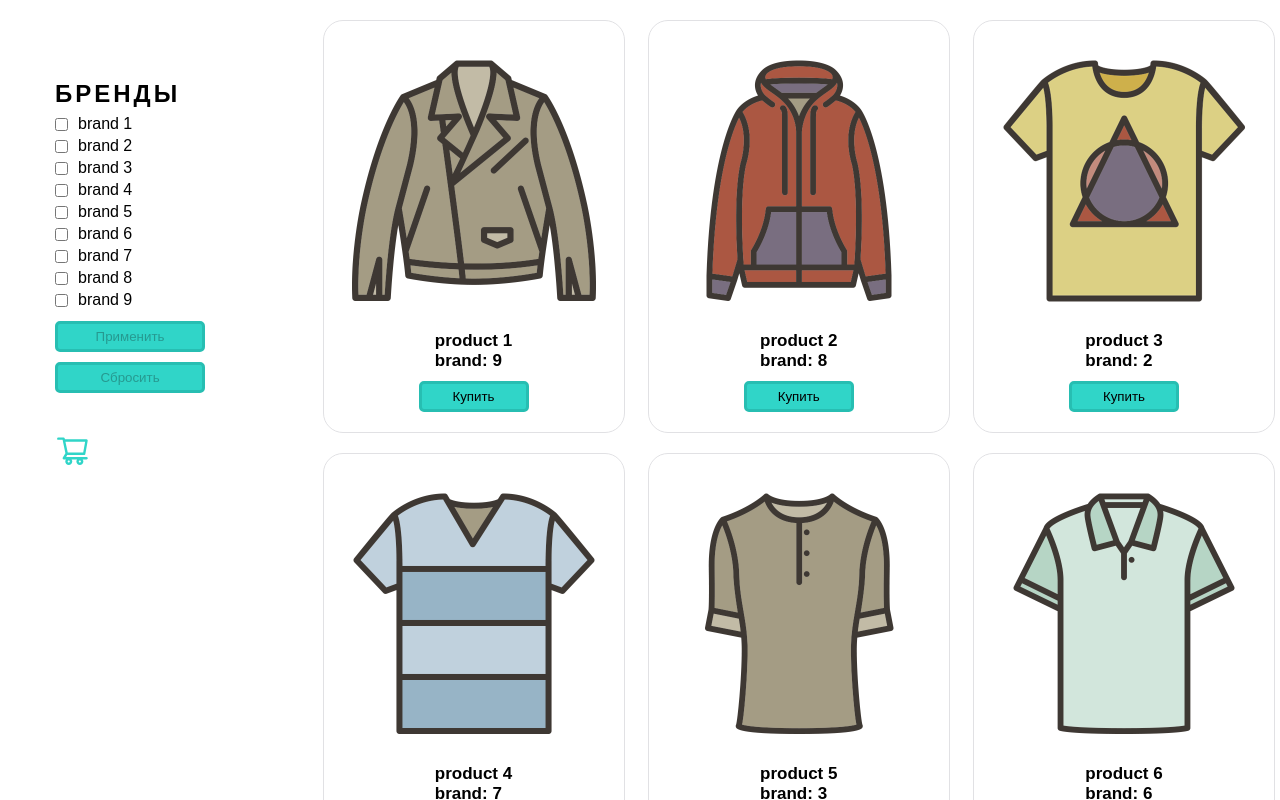
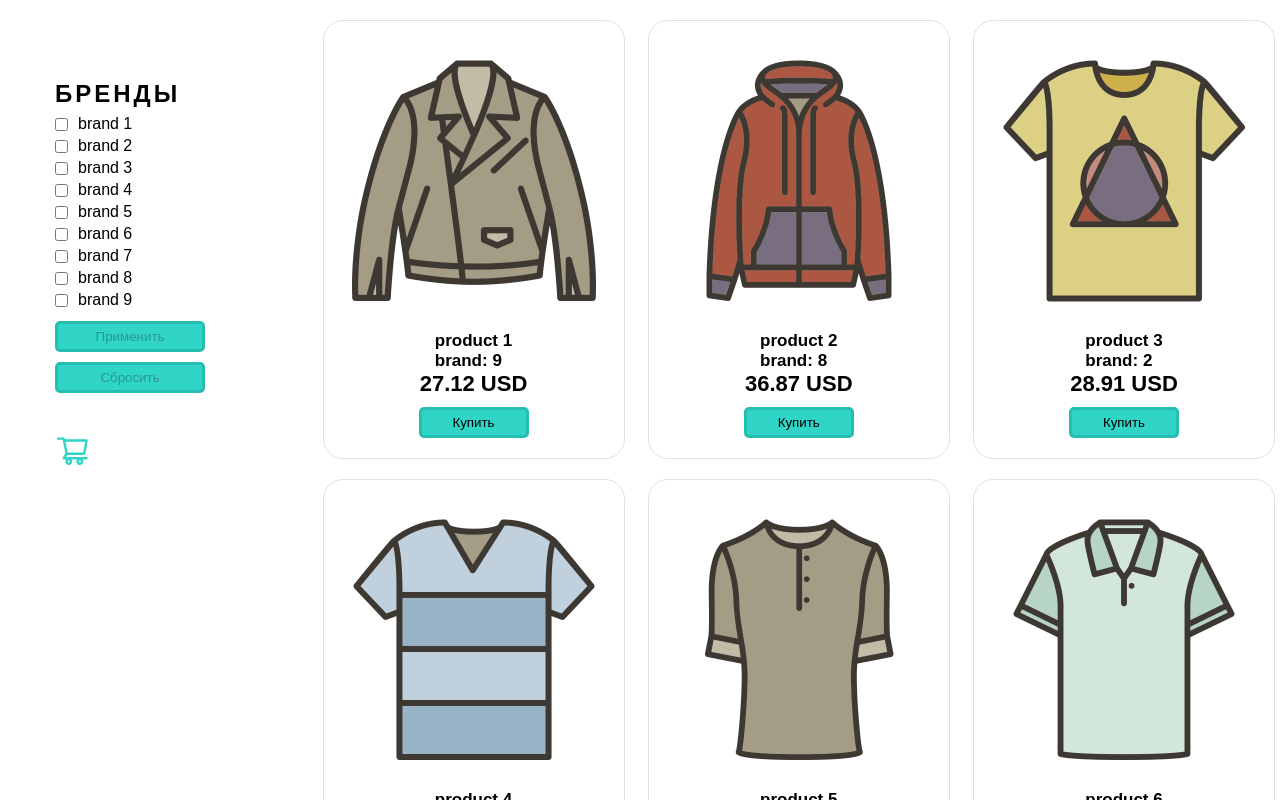
Before and after one commit to ludaalt/user_shop, a React (Create React App) app: page /products in a window 1280 px wide. Shown: the top 800 px of the page. Built offline with nearby package versions, Linux system fonts and the light colour scheme.

Commit message:
feat: implement shopping

```diff
--- a/src/components/Product.tsx
+++ b/src/components/Product.tsx
@@ -1,8 +1,10 @@
-import { FC, useState } from "react";
+import { FC, useState, useContext, useEffect } from "react";
 import styled from "styled-components";
 
 import Button from "./Button";
-import { IProductItem } from "../types/types";
+import { IProductItem, ProductsContextType } from "../types/types";
+
+import { ProductsContext } from "../context/context";
 
 type Props = {
   item: IProductItem;
@@ -46,12 +48,24 @@ const ChangeCountButton = styled.button<{ countInCart: number }>`
 const Product: FC<Props> = ({ item }) => {
   const [countInCart, setCountInCart] = useState<number>(0);
 
+  const { buyProduct } = useContext(ProductsContext) as ProductsContextType;
+
+  useEffect(() => {
+    if (countInCart > 0) buyProduct(item, countInCart);
+  }, [countInCart]);
+
   return (
     <ProductItem>
       <img src={item.image} alt={item.title} height={300} />
       {item.title}
       <br />
       Brand: {item.brand}
+      <p style={{ fontSize: "22px" }}>
+        {item["regular_price"]["value"]}{" "}
+        <span style={{ textTransform: "uppercase" }}>
+          {item["regular_price"]["currency"]}
+        </span>
+      </p>
       <div
         style={{
           minWidth: "110px",
```
